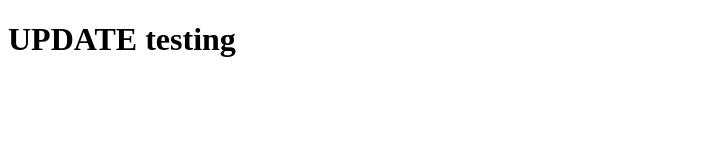
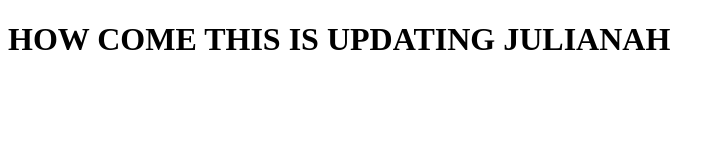
Before and after one commit to Julianah253/lee, a plain HTML site: page index.html in a window 1280 px wide. Shown: the whole page, without its empty margins (0-725 px from the left). Drawn offline with Linux system fonts and the light colour scheme.

Commit message:
update-again

```diff
--- a/index.html
+++ b/index.html
@@ -7,6 +7,6 @@
     <title>Document</title>
 </head>
 <body>
-    <h1>UPDATE testing</h1>
+    <h1>HOW COME THIS IS UPDATING JULIANAH</h1>
 </body>
 </html>
```
